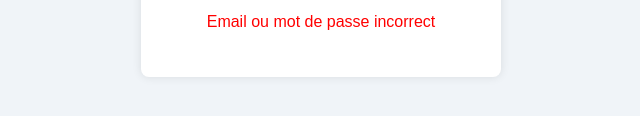
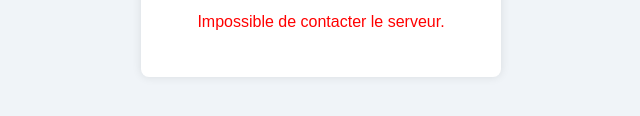
Before and after one commit to JuanitoAcevedo/Port-Russell-API, a website: page public/login.html in a window 1280 px wide. Both pictures are taken after typing "name@example.com", "Sample123" into the empty fields and a click on the button "Se connecter". Shown: the part 482-598 px from the top of the page, 319-959 px from the left. Drawn offline with Linux system fonts and the light colour scheme; no server answers.

Commit message:
Refactor login: external JS + JSDOC + Render API

```diff
--- a/public/login.html
+++ b/public/login.html
@@ -3,8 +3,6 @@
 <head>
     <meta charset="UTF-8">
     <title>Connexion – Port Russell</title>
-
-    <!-- Feuille de style dédiée à la page de connexion -->
     <link rel="stylesheet" href="/login.css">
 
     <!-- Redirection automatique si l'utilisateur est déjà connecté -->
@@ -34,44 +32,10 @@
         <p id="error-message" style="color:red;"></p>
     </div>
 
-
     <!-- ============================
-         SCRIPT DE CONNEXION
+         SCRIPT EXTERNE
          ============================ -->
-    <script>
-        /**
-         * Gestion de la soumission du formulaire de connexion.
-         * Envoie les identifiants à l'API et stocke le token si valide.
-         */
-        document.getElementById("login-form").addEventListener("submit", async (e) => {
-            e.preventDefault();
-
-            const email = document.getElementById("email").value;
-            const password = document.getElementById("password").value;
-
-            // Requête vers l'API d'authentification
-            const res = await fetch("/users/login", {
-                method: "POST",
-                headers: { "Content-Type": "application/json" },
-                body: JSON.stringify({ email, password })
-            });
-
-            // Gestion des erreurs
-            if (!res.ok) {
-                document.getElementById("error-message").textContent =
-                    "Email ou mot de passe incorrect";
-                return;
-            }
-
-            const data = await res.json();
-
-            // Stockage du token JWT
-            localStorage.setItem("token", data.token);
-
-            // Redirection vers le dashboard
-            window.location.href = "/dashboard.html";
-        });
-    </script>
+    <script src="login.js"></script>
 
 </body>
 </html>
--- /dev/null
+++ b/public/login.js
@@ -0,0 +1,63 @@
+/**
+ * Envoie les identifiants à l'API Render pour authentification.
+ *
+ * @async
+ * @function handleLogin
+ * @param {Event} e - L'événement de soumission du formulaire.
+ */
+async function handleLogin(e) {
+    e.preventDefault();
+
+    /** @type {string} */
+    const email = document.getElementById("email").value;
+
+    /** @type {string} */
+    const password = document.getElementById("password").value;
+
+    try {
+        const res = await fetch("https://port-russell-api-3c24.onrender.com/api/login", {
+            method: "POST",
+            headers: { "Content-Type": "application/json" },
+            body: JSON.stringify({ email, password })
+        });
+
+        const data = await res.json();
+
+        if (!res.ok) {
+            document.getElementById("error-message").textContent =
+                data.error || "Email ou mot de passe incorrect";
+            return;
+        }
+
+        /** @type {string} */
+        const token = data.token;
+
+        // Stockage du token JWT
+        localStorage.setItem("token", token);
+
+        // Redirection vers le dashboard
+        window.location.href = "/dashboard.html";
+
+    } catch (error) {
+        console.error("Erreur lors de la connexion :", error);
+        document.getElementById("error-message").textContent =
+            "Impossible de contacter le serveur.";
+    }
+}
+
+/**
+ * Initialise l'écouteur d'événement sur le formulaire de connexion.
+ */
+function initLoginForm() {
+    const form = document.getElementById("login-form");
+
+    if (!form) {
+        console.error("Formulaire de connexion introuvable.");
+        return;
+    }
+
+    form.addEventListener("submit", handleLogin);
+}
+
+// Initialisation du script
+initLoginForm();
```
